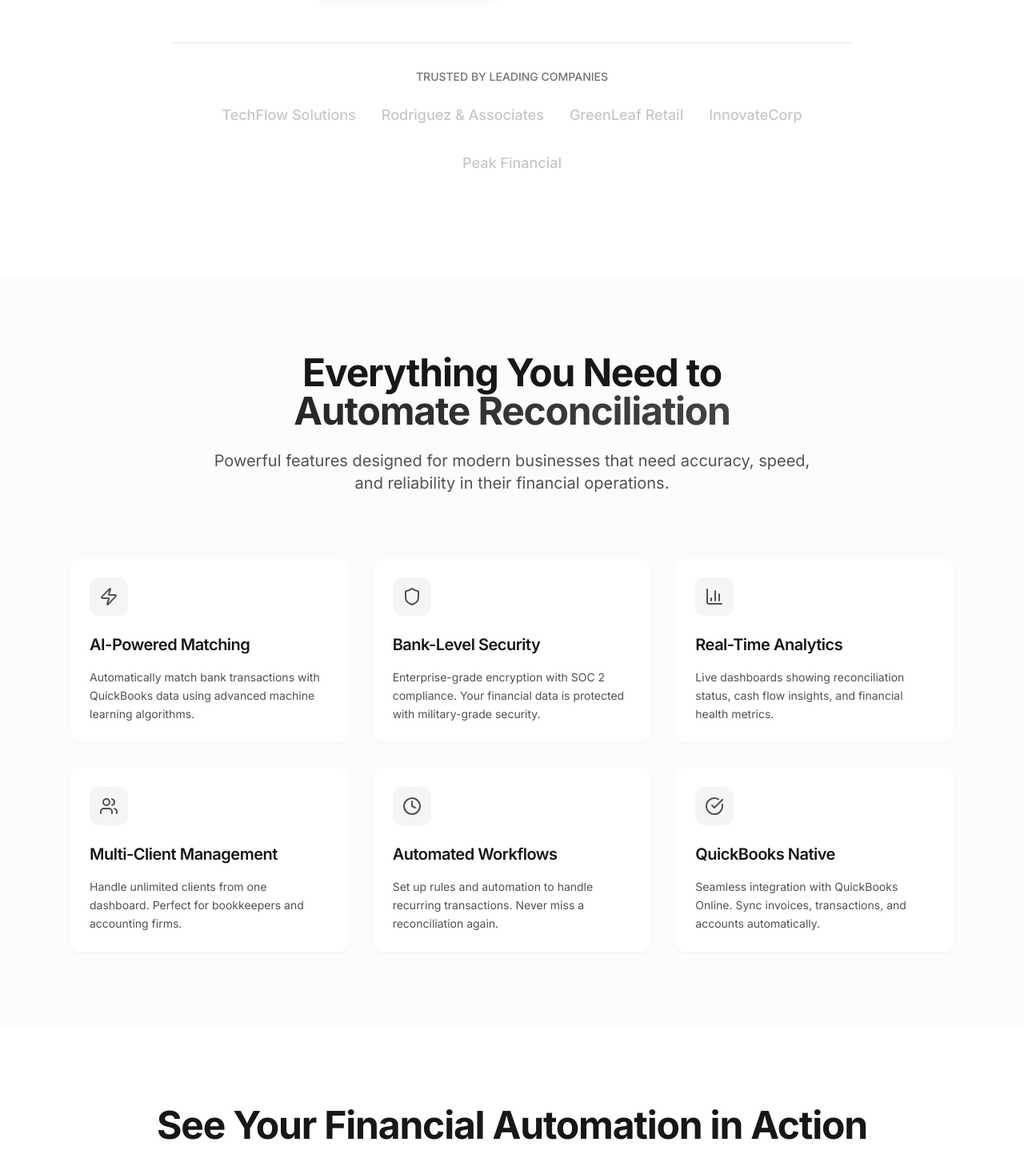
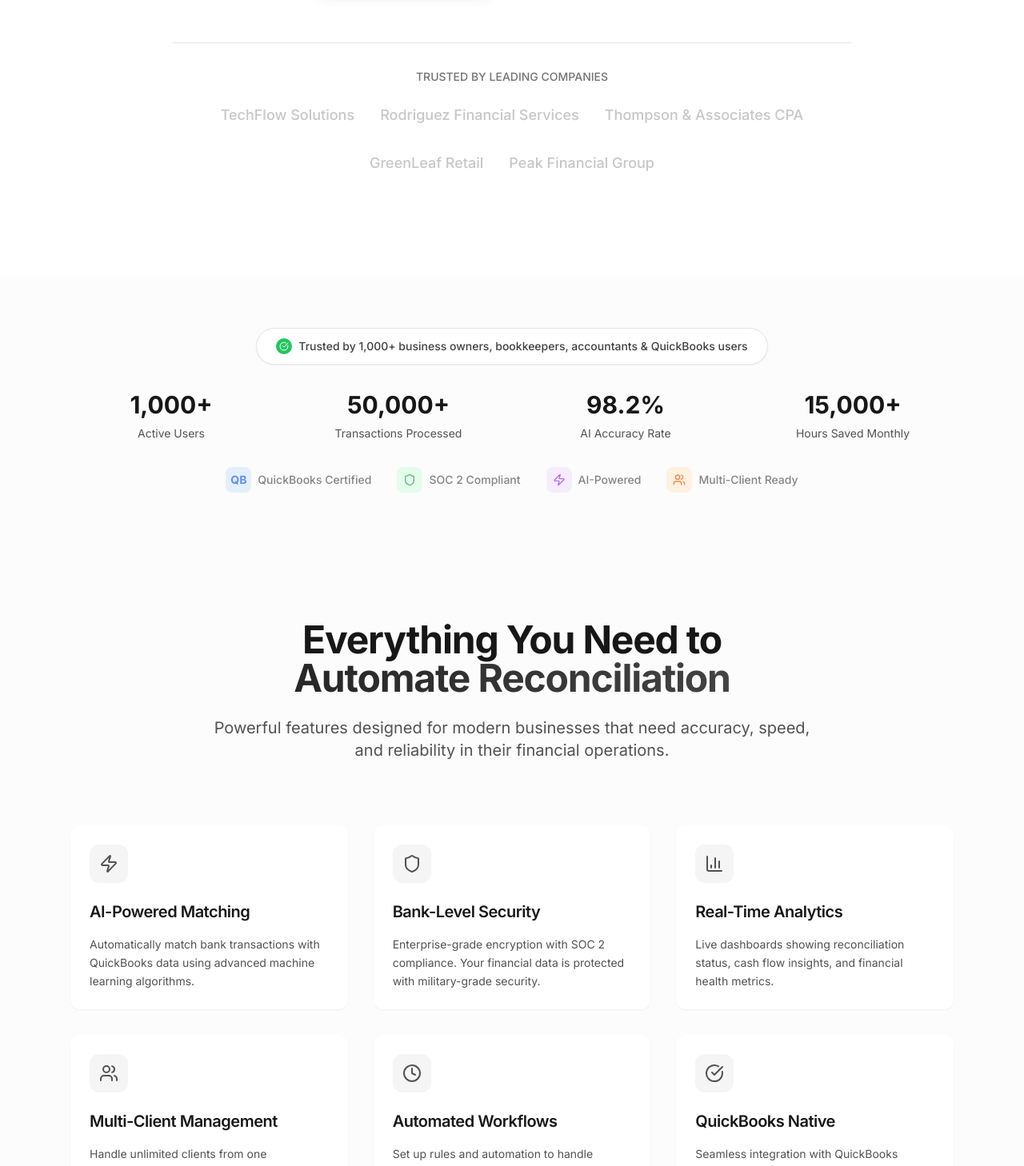
Before and after one commit to algominds35/bank-reconciliation-tool, a Next.js app: page / in a window 1280 px wide. Shown: the part 600-2058 px from the top of the page at 80% size. Built offline with nearby package versions, Linux system fonts and the light colour scheme.

Commit message:
Add realistic testimonials with real faces and trusted badge showing 1000+ users

```diff
--- a/src/app/page.tsx
+++ b/src/app/page.tsx
@@ -66,25 +66,52 @@ const features = [
 
 const testimonials = [
   {
+    name: "Alex Rodriguez",
+    role: "Senior Bookkeeper",
+    company: "Rodriguez Financial Services",
+    content: "I handle 75+ clients and this tool has saved me 20+ hours weekly. The AI matching is incredibly accurate - I've reduced reconciliation errors by 95%.",
+    rating: 5,
+    avatar: "https://images.unsplash.com/photo-1507003211169-0a1dd7228f2d?w=150&h=150&fit=crop&crop=face"
+  },
+  {
     name: "Sarah Chen",
     role: "CFO",
     company: "TechFlow Solutions",
-    content: "This tool saved us 15 hours per month on bank reconciliation. The AI matching is incredibly accurate.",
-    rating: 5
+    content: "We process 5,000+ transactions monthly. This tool reconciled 3 months of backlog in 2 hours. The QuickBooks integration is seamless.",
+    rating: 5,
+    avatar: "https://images.unsplash.com/photo-1494790108755-2616b612b786?w=150&h=150&fit=crop&crop=face"
   },
   {
-    name: "Michael Rodriguez",
+    name: "Michael Thompson",
     role: "Managing Partner",
-    company: "Rodriguez & Associates",
-    content: "We handle 50+ clients and this tool has revolutionized our workflow. The multi-client dashboard is a game-changer.",
-    rating: 5
+    company: "Thompson & Associates CPA",
+    content: "Our firm serves 120+ small businesses. This tool has become our secret weapon - clients love the accuracy and speed. ROI in the first month.",
+    rating: 5,
+    avatar: "https://images.unsplash.com/photo-1472099645785-5658abf4ff4e?w=150&h=150&fit=crop&crop=face"
   },
   {
     name: "Jennifer Walsh",
     role: "Finance Director",
     company: "GreenLeaf Retail",
-    content: "Finally, a reconciliation tool that actually works with QuickBooks. We've eliminated 90% of our manual work.",
-    rating: 5
+    content: "We have 8 bank accounts and 15,000+ monthly transactions. This tool handles everything automatically. The invoice collections feature is a game-changer.",
+    rating: 5,
+    avatar: "https://images.unsplash.com/photo-1438761681033-6461ffad8d80?w=150&h=150&fit=crop&crop=face"
+  },
+  {
+    name: "David Kim",
+    role: "Controller",
+    company: "Peak Financial Group",
+    content: "Multi-entity accounting was a nightmare until this tool. We now reconcile 25+ entities in hours instead of weeks. The AI is incredibly smart.",
+    rating: 5,
+    avatar: "https://images.unsplash.com/photo-1500648767791-00dcc994a43e?w=150&h=150&fit=crop&crop=face"
+  },
+  {
+    name: "Lisa Martinez",
+    role: "Senior Accountant",
+    company: "Martinez & Co.",
+    content: "I've been in accounting for 15 years. This is the first reconciliation tool that actually works as advertised. The QuickBooks sync is flawless.",
+    rating: 5,
+    avatar: "https://images.unsplash.com/photo-1517841905240-472988babdf9?w=150&h=150&fit=crop&crop=face"
   }
 ];
 
@@ -231,10 +258,78 @@ export default function HomePage() {
               <p className="text-neutral-500 text-sm font-medium mb-6">TRUSTED BY LEADING COMPANIES</p>
               <div className="flex flex-wrap justify-center items-center gap-8 opacity-60">
                 <div className="text-lg font-medium text-neutral-400">TechFlow Solutions</div>
-                <div className="text-lg font-medium text-neutral-400">Rodriguez & Associates</div>
+                <div className="text-lg font-medium text-neutral-400">Rodriguez Financial Services</div>
+                <div className="text-lg font-medium text-neutral-400">Thompson & Associates CPA</div>
                 <div className="text-lg font-medium text-neutral-400">GreenLeaf Retail</div>
-                <div className="text-lg font-medium text-neutral-400">InnovateCorp</div>
-                <div className="text-lg font-medium text-neutral-400">Peak Financial</div>
+                <div className="text-lg font-medium text-neutral-400">Peak Financial Group</div>
+              </div>
+            </div>
+          </motion.div>
+        </div>
+      </section>
+
+      {/* Trusted Badge Section */}
+      <section className="py-16 bg-neutral-50/50">
+        <div className="max-w-6xl mx-auto px-6">
+          <motion.div
+            initial={{ opacity: 0, y: 20 }}
+            whileInView={{ opacity: 1, y: 0 }}
+            transition={{ duration: 0.8 }}
+            viewport={{ once: true }}
+            className="text-center"
+          >
+            <div className="inline-flex items-center px-6 py-3 bg-white border border-neutral-200 rounded-full shadow-sm mb-8">
+              <div className="flex items-center space-x-2">
+                <div className="w-5 h-5 bg-green-500 rounded-full flex items-center justify-center">
+                  <CheckCircle className="w-3 h-3 text-white" />
+                </div>
+                <span className="text-sm font-medium text-neutral-700">Trusted by 1,000+ business owners, bookkeepers, accountants & QuickBooks users</span>
+              </div>
+            </div>
+
+            <div className="grid grid-cols-2 md:grid-cols-4 gap-8 mb-8">
+              <div className="text-center">
+                <div className="text-3xl font-bold text-neutral-900 mb-2">1,000+</div>
+                <div className="text-sm text-neutral-600">Active Users</div>
+              </div>
+              <div className="text-center">
+                <div className="text-3xl font-bold text-neutral-900 mb-2">50,000+</div>
+                <div className="text-sm text-neutral-600">Transactions Processed</div>
+              </div>
+              <div className="text-center">
+                <div className="text-3xl font-bold text-neutral-900 mb-2">98.2%</div>
+                <div className="text-sm text-neutral-600">AI Accuracy Rate</div>
+              </div>
+              <div className="text-center">
+                <div className="text-3xl font-bold text-neutral-900 mb-2">15,000+</div>
+                <div className="text-sm text-neutral-600">Hours Saved Monthly</div>
+              </div>
+            </div>
+
+            <div className="flex flex-wrap justify-center items-center gap-8 opacity-70">
+              <div className="flex items-center space-x-2">
+                <div className="w-8 h-8 bg-blue-100 rounded-lg flex items-center justify-center">
+                  <span className="text-blue-600 font-bold text-sm">QB</span>
+                </div>
+                <span className="text-sm font-medium text-neutral-600">QuickBooks Certified</span>
+              </div>
+              <div className="flex items-center space-x-2">
+                <div className="w-8 h-8 bg-green-100 rounded-lg flex items-center justify-center">
+                  <Shield className="w-4 h-4 text-green-600" />
+                </div>
+                <span className="text-sm font-medium text-neutral-600">SOC 2 Compliant</span>
+              </div>
+              <div className="flex items-center space-x-2">
+                <div className="w-8 h-8 bg-purple-100 rounded-lg flex items-center justify-center">
+                  <Zap className="w-4 h-4 text-purple-600" />
+                </div>
+                <span className="text-sm font-medium text-neutral-600">AI-Powered</span>
+              </div>
+              <div className="flex items-center space-x-2">
+                <div className="w-8 h-8 bg-orange-100 rounded-lg flex items-center justify-center">
+                  <Users className="w-4 h-4 text-orange-600" />
+                </div>
+                <span className="text-sm font-medium text-neutral-600">Multi-Client Ready</span>
               </div>
             </div>
           </motion.div>
@@ -1193,20 +1288,27 @@ export default function HomePage() {
                 transition={{ duration: 0.6, delay: index * 0.2 }}
                 viewport={{ once: true }}
               >
-                <Card className="h-full border-0 shadow-sm bg-white rounded-xl">
+                <Card className="h-full border-0 shadow-sm bg-white rounded-xl hover:shadow-md transition-all duration-300">
                   <CardContent className="p-8">
                     <div className="flex mb-6">
                       {[...Array(testimonial.rating)].map((_, i) => (
                         <Star key={i} className="w-5 h-5 text-yellow-400 fill-current" />
                       ))}
                     </div>
-                    <p className="text-neutral-700 mb-8 leading-relaxed text-sm">
+                    <p className="text-neutral-700 mb-8 leading-relaxed text-sm italic">
                       "{testimonial.content}"
                     </p>
-                    <div>
-                      <p className="font-semibold text-neutral-900">{testimonial.name}</p>
-                      <p className="text-sm text-neutral-600">{testimonial.role}</p>
-                      <p className="text-sm text-neutral-500">{testimonial.company}</p>
+                    <div className="flex items-center space-x-4">
+                      <img
+                        src={testimonial.avatar}
+                        alt={testimonial.name}
+                        className="w-12 h-12 rounded-full object-cover border-2 border-neutral-100"
+                      />
+                      <div>
+                        <p className="font-semibold text-neutral-900">{testimonial.name}</p>
+                        <p className="text-sm text-neutral-600">{testimonial.role}</p>
+                        <p className="text-sm text-neutral-500">{testimonial.company}</p>
+                      </div>
                     </div>
                   </CardContent>
                 </Card>
```
